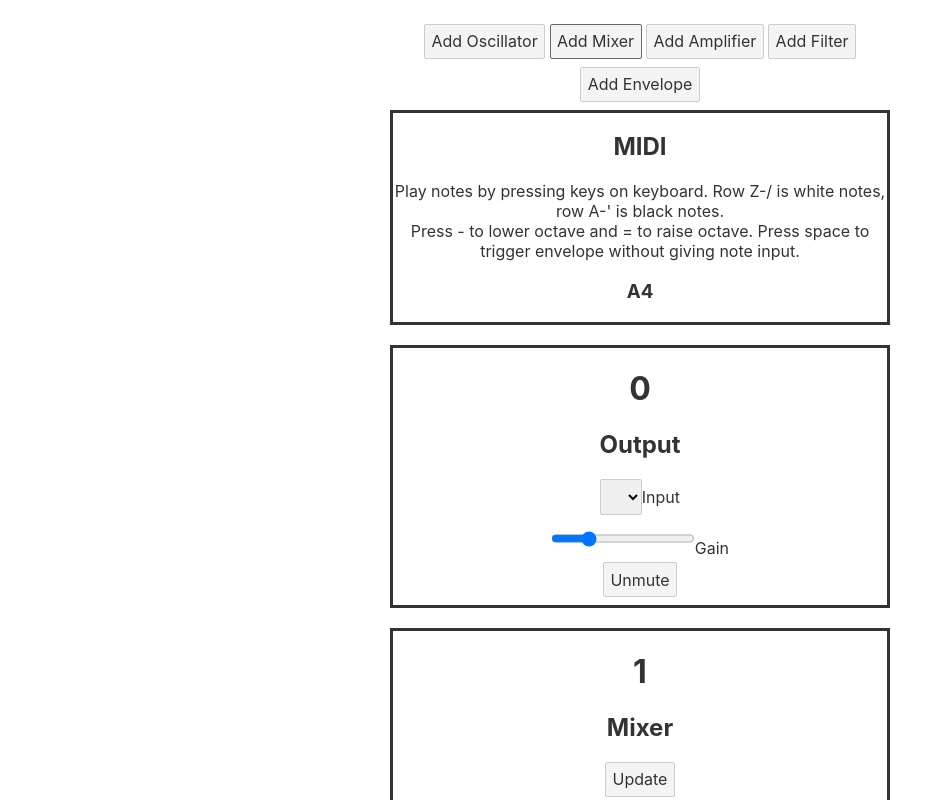
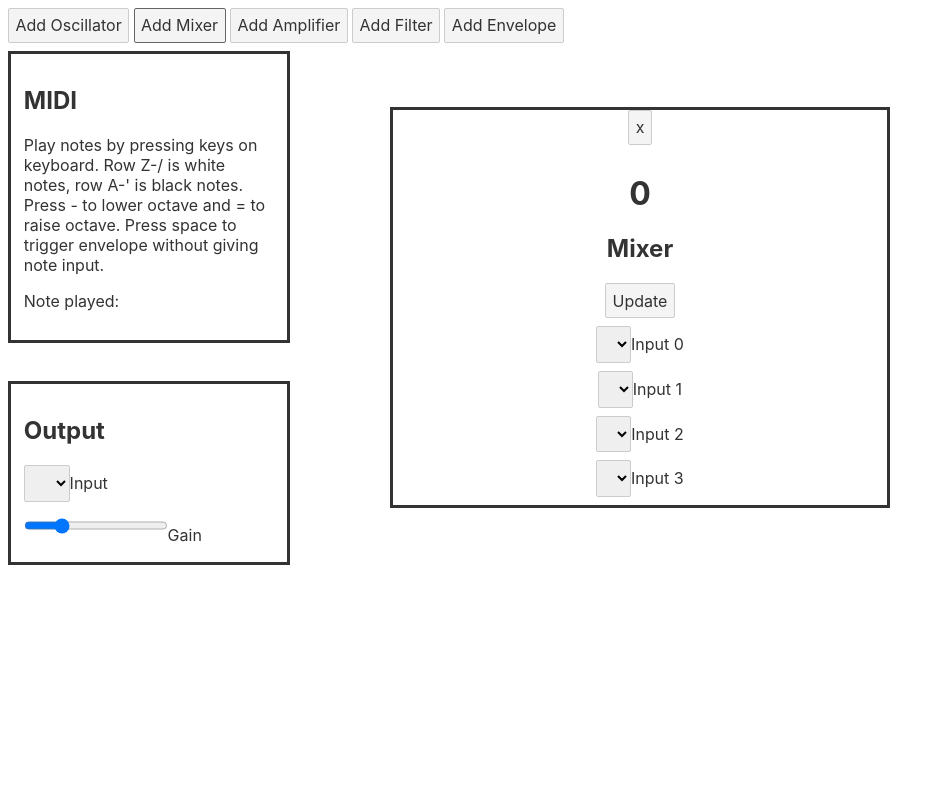
Before and after one commit to alexcairns02/modular-synth, a Svelte app: page / in a window 1280 px wide. Both pictures are taken after a click on the button "Add Mixer". Shown: the top 800 px of the page, without its empty margins (0-945 px from the left). Built offline with nearby package versions, Linux system fonts and the light colour scheme.

Commit message:
Modules can be removed

```diff
--- a/src/ADSR.svelte
+++ b/src/ADSR.svelte
@@ -21,7 +21,7 @@
             let cv_out = moduleOut.cv_in;
             let now = $context.currentTime;
             cv_out.cancelScheduledValues(now);
-            cv_out.setValueAtTime(0, now);
+            cv_out.linearRampToValueAtTime(0, now + 0.01);
             cv_out.linearRampToValueAtTime(moduleOut.max_cv.value, now + attack);
             cv_out.linearRampToValueAtTime(moduleOut.max_cv.value*sustain, now + attack + decay);
         }
@@ -32,6 +32,7 @@
             let cv_out = moduleOut.cv_in;
             let now = $context.currentTime;
             cv_out.cancelScheduledValues(now);
+            cv_out.linearRampToValueAtTime(moduleOut.max_cv.value*sustain, now + 0.01);
             cv_out.linearRampToValueAtTime(0, now + release);
         }
     }
@@ -43,8 +44,6 @@
     $: if (notePlaying) fireEnv(); else unFireEnv();
 
     var currentModuleOut;
-
-    $: if (moduleOut) currentModuleOut = moduleOut;
 
     const reset = () => {
         if (currentModuleOut) {
@@ -59,14 +58,22 @@
         moduleOut = moduleOut;
     }
 
-    $: if (!moduleOut) reset();
 
-    onDestroy(reset);
+    $: if (moduleOut) {
+        currentModuleOut = moduleOut;
+        unFireEnv();
+    }
+    else { reset(); }
 
+    const destroy = () => {
+        reset();
+        module.component.parentNode.removeChild(module.component);
+    };
 </script>
 
-<main>
-    <div class="main">
+<main bind:this={module.component}>
+    <div>
+        <button class="delete" on:click={destroy}>x</button>
         <h1>{moduleId}</h1>
         <h2>Envelope</h2>
         <button on:click={update}>Update</button>
@@ -89,7 +96,7 @@
 </main>
 
 <style>
-    .main {
+    main {
         border-style: solid;
     }
 
--- a/src/App.svelte
+++ b/src/App.svelte
@@ -28,13 +28,15 @@
 	<button on:click={() => addModule(ADSR)}>Add Envelope</button>
 	<MIDI />
 	<Output />
+	<div class="modules">
 	{#each modules as m}
 		<svelte:component this={m} />
 	{/each}
+	</div>
 </main>
 
 <style>
-	main {
+	.modules {
 		text-align: center;
 		padding: 1em;
 		max-width: 500px;
--- a/src/MIDI.svelte
+++ b/src/MIDI.svelte
@@ -14,7 +14,7 @@
     let frequency = 440;
     let trigger = false;
 
-    let note = 'A'; // The note to be displayed
+    let note = ''; // The note to be displayed
 
     let octUp = 0;
     let newOctUp = 0;
@@ -169,7 +169,7 @@
     <h2>MIDI</h2>
     Play notes by pressing keys on keyboard. Row Z-/ is white notes, row A-' is black notes.
     <br>Press - to lower octave and = to raise octave. Press space to trigger envelope without giving note input.
-    <h3 class:active={trigger}>{note}{newOct+newOctUp}</h3>
+    <p>Note played: <b class:active={trigger}>{note}{#if note}{newOct+newOctUp}{/if}</b></p>
 </div>
 <br>
 </main>
@@ -177,7 +177,11 @@
 <style>
     div {
         border-style: solid;
+        position: absolute;
+        width: 250px;
+        padding: 1%;
     }
+
     .active {
         color:red;
     }
--- a/src/Mixer.svelte
+++ b/src/Mixer.svelte
@@ -29,10 +29,18 @@
     const update = () => {
         module.inputs = module.inputs;
     }
+
+    const destroy = () => {
+        module.component.parentNode.removeChild(module.component);
+        module.output.disconnect();
+        module.output = null;
+        $modules = $modules;
+    };
 </script>
 
-<main>
+<main bind:this={module.component}>
 <div>
+    <button class="delete" on:click={destroy}>x</button>
     <h1>{moduleId}</h1>
     <h2>Mixer</h2>
     <button on:click={update}>Update</button>
--- a/src/Output.svelte
+++ b/src/Output.svelte
@@ -1,47 +1,27 @@
 <script>
     import { modules, context, noModules } from './stores.js';
-
-    const moduleId = $noModules;
-    $modules[moduleId] = {};
-    $noModules++;
-    const module = $modules[moduleId];
 
     var gainNode = $context.createGain();
     gainNode.gain.value = 0.2;
     gainNode.connect($context.destination);
 
+    var input;
     var currentInput;
 
-    $: if (module.input) {
+    $: if (input) {
         if (currentInput) currentInput.disconnect();
-        currentInput = module.input;
+        currentInput = input;
         currentInput.connect(gainNode);
     } else {
         if (currentInput) currentInput.disconnect();
         currentInput = null;
     }
-
-    var playing = false;
-    var muteUnmute = 'Unmute';
-
-    function toggleMute() {
-        if (playing) {
-            playing = false;
-            muteUnmute = 'Unmute';
-            $context.suspend();
-        } else {
-            playing = true;
-            muteUnmute = 'Mute';
-            $context.resume();
-        }
-    }
 </script>
 
 <main>
     <div>
-        <h1>{moduleId}</h1>
         <h2>Output</h2>
-        <label><select bind:value={module.input}>
+        <label><select bind:value={input}>
         {#each Object.entries($modules) as [id, m]}
             {#if m.output}
             <option value={m.output}>{id}</option>
@@ -50,7 +30,6 @@
         <option value={null}></option>
         </select>Input</label>
         <label><input bind:value={gainNode.gain.value} type='range' min='0' max='1' step='0.001'>Gain</label>
-        <button on:click="{toggleMute}">{muteUnmute}</button>
     </div>
     <br>
 </main>
@@ -58,5 +37,9 @@
 <style>
     div {
         border-style: solid;
+        position: absolute;
+        width: 250px;
+        margin-top: 310px;
+        padding: 1%;
     }
 </style>
--- a/src/VCA.svelte
+++ b/src/VCA.svelte
@@ -4,7 +4,7 @@
     const moduleId = $noModules;
     $modules[moduleId] = {};
     $noModules++;
-    const module = $modules[moduleId];
+    var module = $modules[moduleId];
 
     module.input = null;
 
@@ -33,10 +33,19 @@
     const update = () => {
         module.input = module.input;
     }
+
+    const destroy = () => {
+        module.component.parentNode.removeChild(module.component);
+        gainNode.disconnect();
+        module.output = null;
+        delete $modules[moduleId];
+        $modules = $modules;
+    };
 </script>
 
-<main>
+<main bind:this={module.component}>
 <div>
+    <button class="delete" on:click={destroy}>x</button>
     <h1>{moduleId}</h1>
     <h2>Amplifier</h2>
     <button on:click={update}>Update</button>
--- a/src/VCF.svelte
+++ b/src/VCF.svelte
@@ -4,7 +4,7 @@
     const moduleId = $noModules;
     $modules[moduleId] = {};
     $noModules++;
-    const module = $modules[moduleId];
+    var module = $modules[moduleId];
 
     module.input = null;
 
@@ -37,10 +37,19 @@
     const update = () => {
         module.input = module.input;
     }
+
+    const destroy = () => {
+        module.component.parentNode.removeChild(module.component);
+        module.output.disconnect();
+        module.output = null;
+        delete $modules[moduleId];
+        $modules = $modules;
+    };
 </script>
 
-<main>
+<main bind:this={module.component}>
     <div>
+        <button class="delete" on:click={destroy}>x</button>
         <h1>{moduleId}</h1>
         <h2>Filter</h2>
         <button on:click={update}>Update</button>
--- a/src/VCO.svelte
+++ b/src/VCO.svelte
@@ -19,15 +19,23 @@
     $: oscNode.frequency.value = Math.pow(2, voct + frequency);
 
     oscNode.start(0);
+
+    const destroy = () => {
+        module.component.parentNode.removeChild(module.component);
+        module.output.disconnect();
+        module.output = null;
+        $modules = $modules;
+    };
 </script>
 
-<main>
+<main bind:this={module.component}>
 <div>
+    <button class="delete" on:click={destroy}>x</button>
     <h1>{moduleId}</h1>
     <h2>Oscillator</h2>
     <label><input bind:value={voct} type='range' min='2.78135971352466' max='14.78135971352466' step='0.0001'>v/oct</label>
     <label><input bind:value={frequency} type='range' min='-2' max='2' step='0.083333333333333'>Frequency</label>
-    <section>
+    <section class="shape">
         <label><input type='radio' value='sine' bind:group={oscNode.type} />Sine</label>
         <label><input type='radio' value='triangle' bind:group={oscNode.type} />Triangle</label>
         <label><input type='radio' value='sawtooth' bind:group={oscNode.type} />Sawtooth</label>
@@ -41,6 +49,14 @@
     div {
         border-style: solid;
     }
+
+    .shape {
+        display: flex;
+    }
+
+    .shape label {
+        margin: auto;
+    }
 </style>
 
 <svelte:window />
```
Also changed, not shown: public/build/bundle.css, public/build/bundle.js, 1 other file (tests, documents, lock files or other folders).
